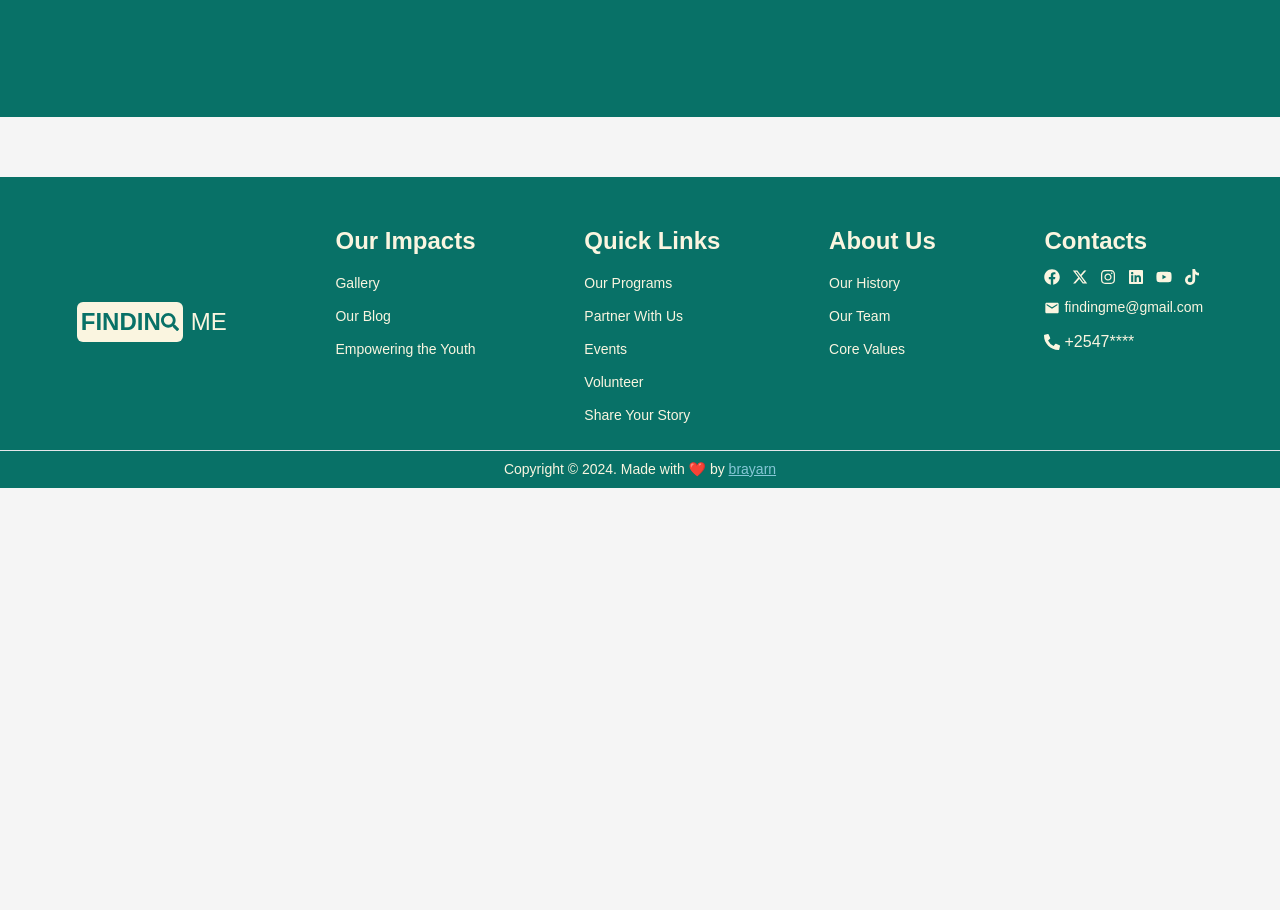
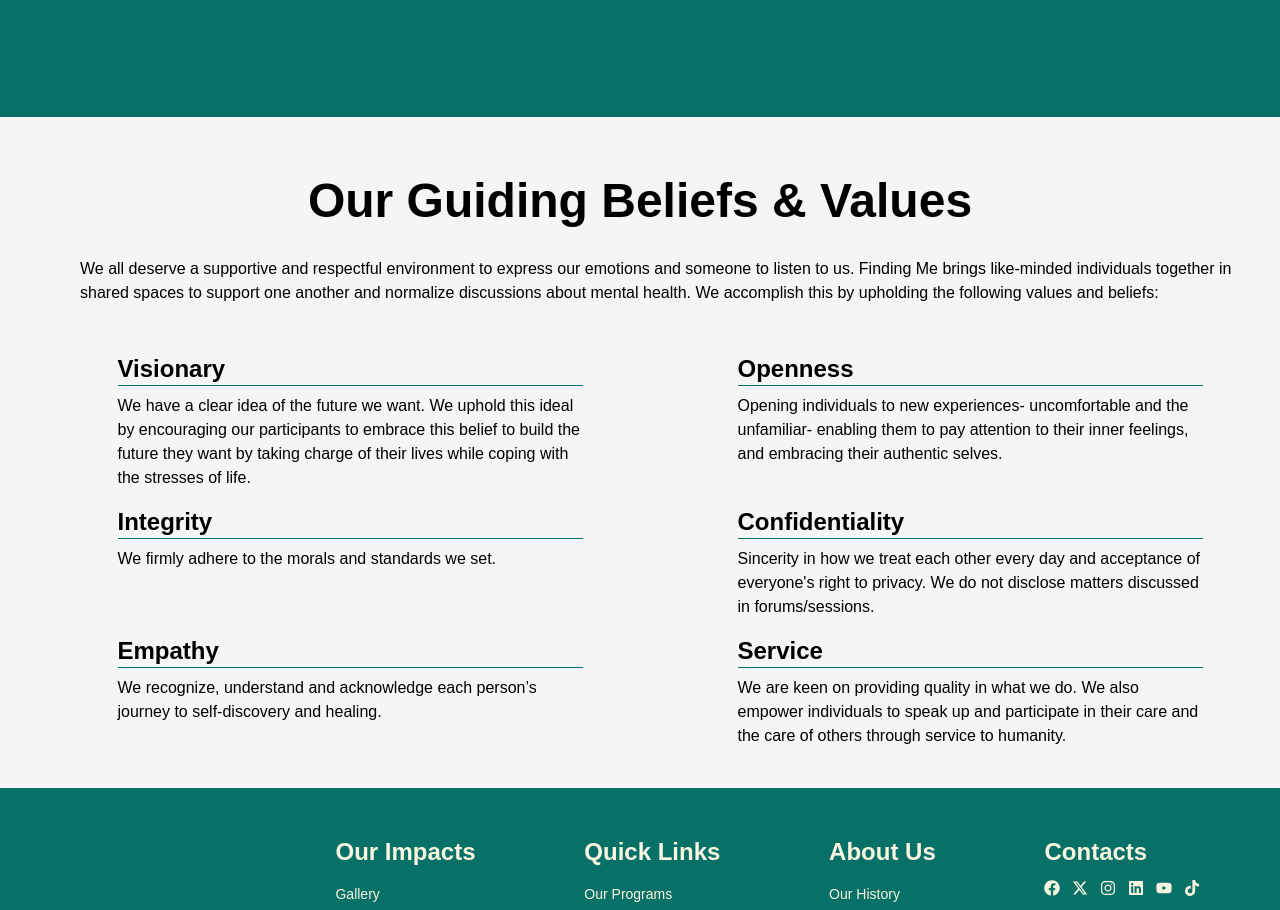
Before and after one commit to o-brayarn/finding-me, a React (Vite) app: page /about-us in a window 1280 px wide. Shown: the part 1560-2470 px from the top of the page. Before the commit the page ends 2048 px from the top, so only its background shows below. Built offline with nearby package versions, Linux system fonts and the light colour scheme.

Commit message:
add project values & beliefs

```diff
--- a/src/pages/AboutUs.jsx
+++ b/src/pages/AboutUs.jsx
@@ -1,6 +1,7 @@
 const AboutUs = () => {
   return (
     <div className="w-auto overflow-hidden bg-[#F5F5F5]">
+      {/* Header */}
       <div className="relative">
         <div className="h-full sm:h-[] w-full brightness-[0.30]">
           <img
@@ -22,7 +23,7 @@ const AboutUs = () => {
       </div>
       {/* OUR MISSION */}
       <div className="md:mt-20 mt-10">
-        <h1 className="sm:hidden sm:text-3xl text-2xl font-bold mt-10 md:mt-20 mb-8 text-center">
+        <h1 className="sm:hidden md:text-5xl sm:text-3xl text-2xl font-bold mt-10 md:mt-20 mb-8 text-center">
           Our Mission
         </h1>
         <div className="ms-10 me-5 flex sm:justify-center justify-start sm:flex-nowrap flex-wrap items-start gap-12">
@@ -34,7 +35,7 @@ const AboutUs = () => {
             />
           </div>
           <div className="lg:w-1/2">
-            <h1 className="hidden sm:block lg:text-3xl md:text-2xl text-xl font-bold mt-5 mb-5">
+            <h1 className="hidden sm:block md:text-5xl sm:text-3xl text-2xl font-bold mt-5 mb-5">
               Our Mission
             </h1>
             <p className="md:text-[20px] sm:text-[18px] text-[16px]">
@@ -48,7 +49,7 @@ const AboutUs = () => {
       </div>
       {/* OUR GOALS */}
       <div className="bg-[#087167] mt-5 mb-5 pl-8 w-full text-[#FAF5E0] pb-10">
-        <h1 className="text-3xl font-bold pt-10 md:pt-20 mb-8 text-center">
+        <h1 className="md:text-5xl sm:text-3xl text-2xl  font-bold pt-10 md:pt-20 mb-8 text-center">
           <span className="text-black">Our </span> Goals
         </h1>
         <div className="md:ms-20 ms-5 me-5">
@@ -56,7 +57,7 @@ const AboutUs = () => {
             Finding Me is dedicated to ensuring individuals participating in Our
             Forums:
           </p>
-          <ul className="list-disc list-inside md:text-[20px] sm:text-[18px] font-sans pb-10 md:pb-20">
+          <ul className="list-disc list-inside sm:text-[18px] font-extralight pb-10 md:pb-20">
             <li className="pb-1.5">Are more self-aware</li>
             <li className="pb-1.5">
               Can confidently deal with life’s challenges and stresses in a
@@ -75,6 +76,73 @@ const AboutUs = () => {
       </div>
 
       {/* GUIDING BELIEFS AND VALUES */}
+      <div>
+        <h1 className="md:text-5xl sm:text-3xl text-2xl font-bold pt-10 mb-8 text-center">
+          Our Guiding Beliefs & Values
+        </h1>
+        <p className="md:ms-20 ms-10 me-5">
+          We all deserve a supportive and respectful environment to express our
+          emotions and someone to listen to us. Finding Me brings like-minded
+          individuals together in shared spaces to support one another and
+          normalize discussions about mental health. We accomplish this by
+          upholding the following values and beliefs:
+        </p>
+        <div className="md:grid grid-cols-2 justify-items-center content-center  md:ms-10 ms-5 md:mt-8 mt-5">
+          <div className="md:w-3/4 gap-4 mt-4 divide-y divide-[#087167]">
+            <h1 className="md:text-2xl text-xl font-semibold">Visionary</h1>
+            <p className="pt-2 font-extralight">
+              We have a clear idea of the future we want. We uphold this ideal
+              by encouraging our participants to embrace this belief to build
+              the future they want by taking charge of their lives while coping
+              with the stresses of life.
+            </p>
+          </div>
+
+          <div className="md:w-3/4 gap-4 mt-4 divide-y divide-[#087167]">
+            <h1 className="md:text-2xl text-xl font-semibold">Openness</h1>
+            <p className="pt-2 font-extralight">
+              Opening individuals to new experiences- uncomfortable and the
+              unfamiliar- enabling them to pay attention to their inner
+              feelings, and embracing their authentic selves.
+            </p>
+          </div>
+
+          <div className="md:w-3/4 gap-4 mt-4 divide-y divide-[#087167]">
+            <h1 className="md:text-2xl text-xl font-semibold">Integrity</h1>
+            <p className="pt-2 font-extralight">
+              We firmly adhere to the morals and standards we set.
+            </p>
+          </div>
+
+          <div className="md:w-3/4 gap-4 mt-4 divide-y divide-[#087167]">
+            <h1 className="md:text-2xl text-xl font-semibold">
+              Confidentiality
+            </h1>
+            <p className="pt-2 font-extralight">
+              Sincerity in how we treat each other every day and acceptance of
+              everyone's right to privacy. We do not disclose matters discussed
+              in forums/sessions.
+            </p>
+          </div>
+
+          <div className="md:w-3/4 gap-4 mt-4 divide-y divide-[#087167]">
+            <h1 className="md:text-2xl text-xl font-semibold">Empathy</h1>
+            <p className="pt-2 font-extralight">
+              We recognize, understand and acknowledge each person’s journey to
+              self-discovery and healing.
+            </p>
+          </div>
+
+          <div className="md:w-3/4 gap-4 mt-4 divide-y divide-[#087167]">
+            <h1 className="md:text-2xl text-xl font-semibold">Service</h1>
+            <p className="pt-2 font-extralight">
+              We are keen on providing quality in what we do. We also empower
+              individuals to speak up and participate in their care and the care
+              of others through service to humanity.
+            </p>
+          </div>
+        </div>
+      </div>
     </div>
   );
 };
```
